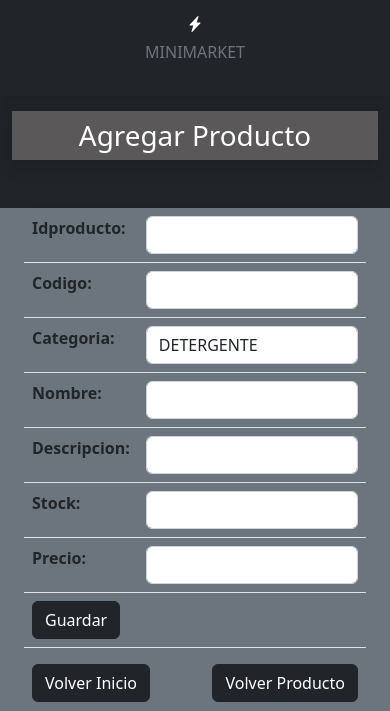
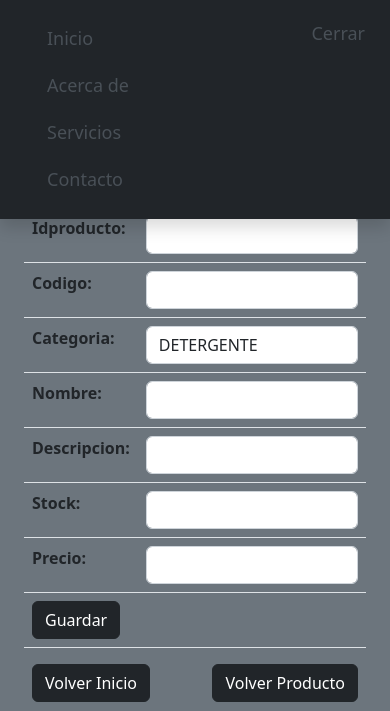
Before and after one commit to Dustnoob/inventario, a Django app: page /agregar/ in a window 390 px wide. Shown: the top 711 px of the page. Run offline with Django 4.2, Linux system fonts and the light colour scheme; the visitor is signed in with stand-in values (Sample User, id 1).

Commit message:
menu desplegable

```diff
--- a/templates/agregar.html
+++ b/templates/agregar.html
@@ -3,6 +3,57 @@
 <html lang="es">
 
 <head>
+  <style>
+    /* Estilos adicionales personalizados */
+    .sidebar {
+      position: fixed;
+      top: 0;
+      left: 0;
+      height: 100%;
+      width: 0;
+      z-index: 1000;
+      background-color: #f8f9fa;
+      overflow-x: hidden;
+      transition: 0.5s;
+      padding-top: 60px;
+    }
+
+    .sidebar a {
+      padding: 10px 15px;
+      text-decoration: none;
+      font-size: 18px;
+      color: #495057;
+      display: block;
+      transition: 0.3s;
+    }
+
+    .sidebar a:hover {
+      background-color: #dee2e6;
+      color: #000;
+    }
+
+    .sidebar .close-btn {
+      position: absolute;
+      top: 10px;
+      right: 10px;
+    }
+
+    .content {
+      transition: margin-left .5s;
+      padding: 20px;
+    }
+
+    @media (max-width: 768px) {
+      .sidebar {
+        width: 100%;
+        height: auto;
+        padding-top: 15px;
+        overflow-y: auto;
+        overflow-x: hidden;
+      }
+    }
+  </style>
+
   <meta charset="UTF-8">
   <meta http-equiv="X-UA-Compatible" content="IE=edge">
   <meta name="viewport" content="width=device-width, initial-scale=1.0">
@@ -12,6 +63,19 @@
 </head>
 
 <body class="text-bg-dark ">
+
+  <!-- Sidebar -->
+  <div class="col-md-2 top-1 sidebar shadow bg-dark">
+    <ul>
+      <a href="#" class="close-btn" onclick="closeSidebar()">Cerrar</a>
+      <a href="/" >Inicio</a>
+      <a href="#about">Acerca de</a>
+      <a href="#services">Servicios</a>
+      <a href="#contact">Contacto</a>
+    <ul>
+  </div>
+  <!-- /#sidebar-wrapper -->
+
 
   <header class="p-3 bg-dark text-white header shadow">
     <div class="container">
@@ -56,5 +120,15 @@
   </div>
 
 </body>
+  <script>
+    function openSidebar() {
+      document.querySelector('.sidebar').style.width = '250px';
+      document.querySelector('.content').style.marginLeft = '250px';
+    }
 
+    function closeSidebar() {
+      document.querySelector('.sidebar').style.width = '0';
+      document.querySelector('.content').style.marginLeft= '0';
+    }
+  </script>
 </html>
--- a/templates/index.html
+++ b/templates/index.html
@@ -71,7 +71,7 @@
    <div class="col-md-2 top-1 sidebar shadow bg-dark">
     <ul>
       <a href="#" class="close-btn" onclick="closeSidebar()">Cerrar</a>
-      <a href="#home">Inicio</a>
+      <a href="/">Inicio</a>
       <a href="#about">Acerca de</a>
       <a href="#services">Servicios</a>
       <a href="#contact">Contacto</a>
```
Also changed, not shown: templates/base.html (+54 -0 lines), templates/list.html (+76 -0 lines).
